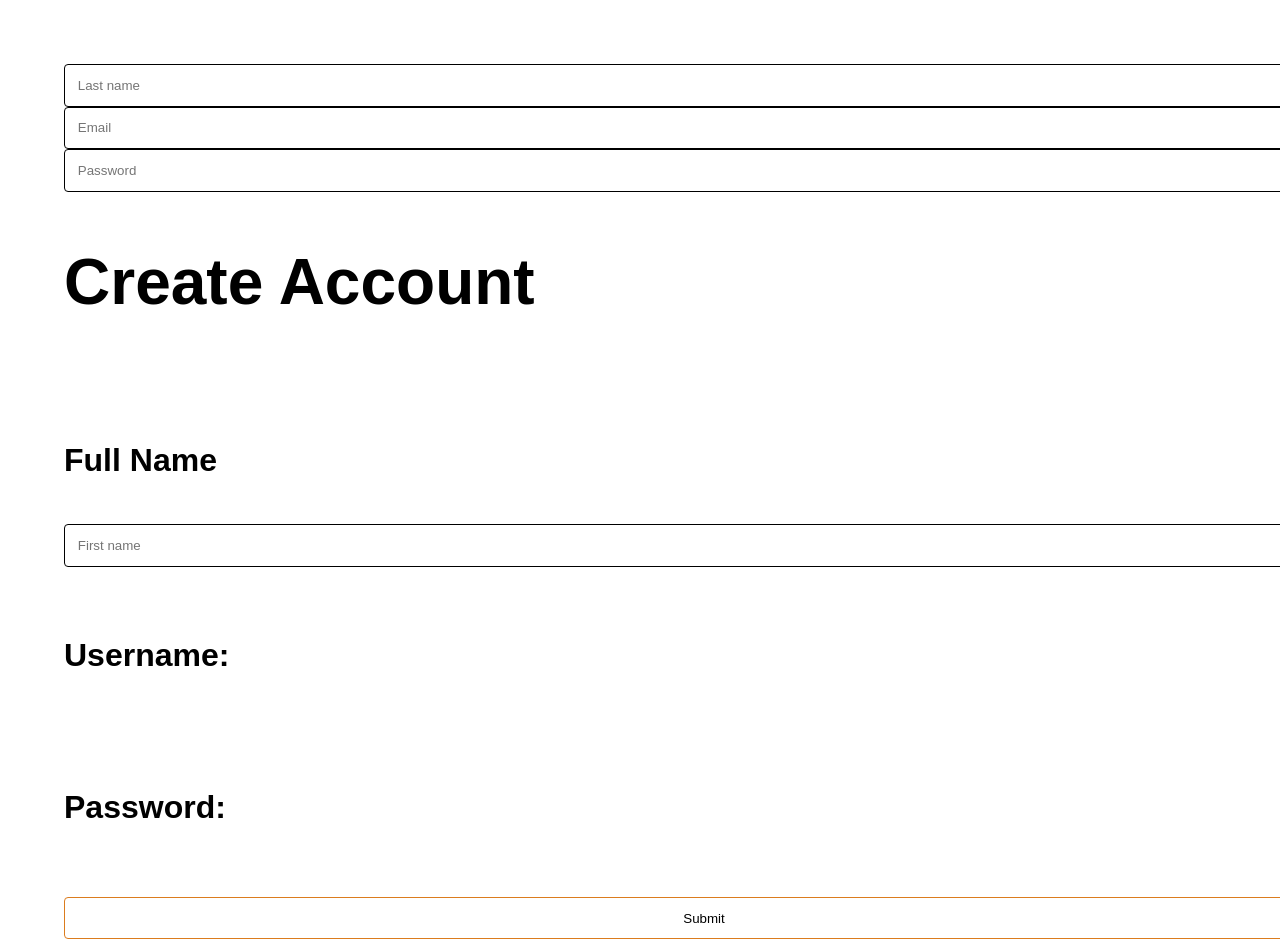
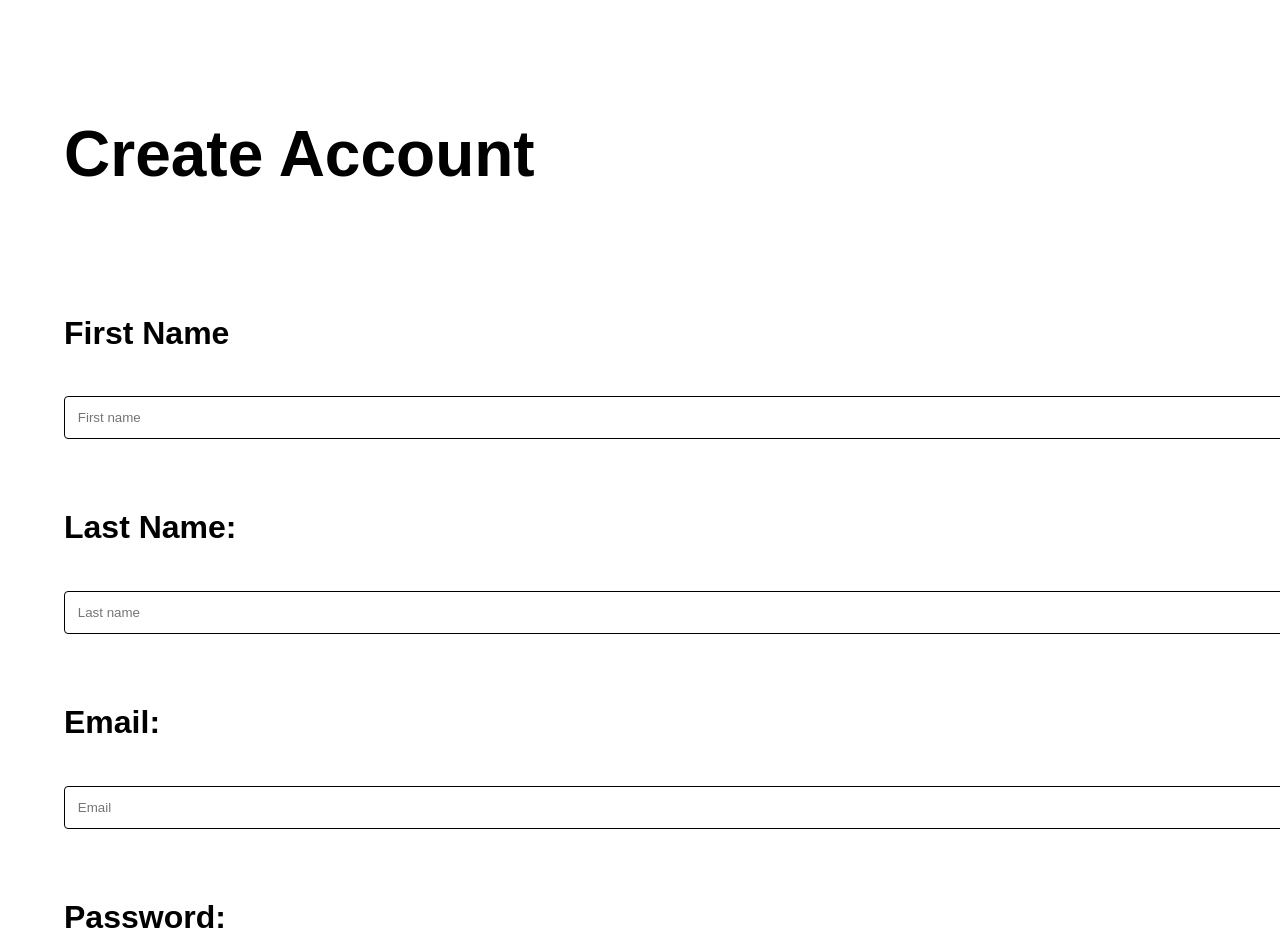
Before and after one commit to wunderlist-2-zac/front-end, a React (Create React App) app in the folder wunderlist/: page /SignUp in a window 1280 px wide. Shown: the top 952 px of the page. Built offline with nearby package versions, Linux system fonts and the light colour scheme.

Commit message:
forms and styling created

```diff
--- a/wunderlist/src/Components/SignUp.js
+++ b/wunderlist/src/Components/SignUp.js
@@ -15,22 +15,24 @@
 
 
     <form onSubmit={handleSubmit(onSubmit)}>
-      <input type="text" placeholder="Last name" name="Last name" ref={register({required: true, maxLength: 100})} />
-      <input type="text" placeholder="Email" name="Email" ref={register({required: true, pattern: /^\S+@\S+$/i})} />
-      <input type="text" placeholder="Password" name="Password" ref={register} />
       <h2>Create Account</h2>
       <form>
-              <h3>Full Name</h3>
+
+        <h3>First Name</h3>
         <input type="text" placeholder="First name" name="First name" ref={register({required: true, maxLength: 80})} />
 
       </form>
       <form>
-                <h3>Username:</h3>
-                {/* <input type='username' placeholder='Username' onChange={handleChange} name="username" value={formValues.username} /> */}
+        <h3>Last Name:</h3>
+        <input type="text" placeholder="Last name" name="Last name" ref={register({required: true, maxLength: 100})} />
+      </form>
+      <form>
+        <h3>Email:</h3>
+        <input type="text" placeholder="Email" name="Email" ref={register({required: true, pattern: /^\S+@\S+$/i})} />
       </form>
       <form>
         <h3>Password:</h3>
-                {/* <input type='password' placeholder = 'Password' onChange={handleChange} name="password" value={formValues.password} /> */}
+        <input type="text" placeholder="Password" name="Password" ref={register} />
       </form>
       <button className='continue' onClick={onSubmit}>Submit</button>
       <h3>Already Have An Account?</h3>
@@ -38,7 +40,7 @@
         <button className="log">Log In</button>
       </MyLink>
 
-      <input type="submit" />
+
     </form>
     </div>
     </SignUpContainer>
@@ -106,13 +108,13 @@
         width: 100%;
         background: white;
         border-radius: 4px;
-        border: #db7c1e solid 1px;
+        border:  #197dac solid 1px;
         padding: 1%;
         font-family: 'Raleway', sans-serif;
         margin-bottom: 2%;
 
         &:hover{
-            background: #db7c1e;
+            background:#488ac0;
             color: white;
             cursor: pointer;
         }
```
Lines whose indentation alone changed are shown as unchanged.
